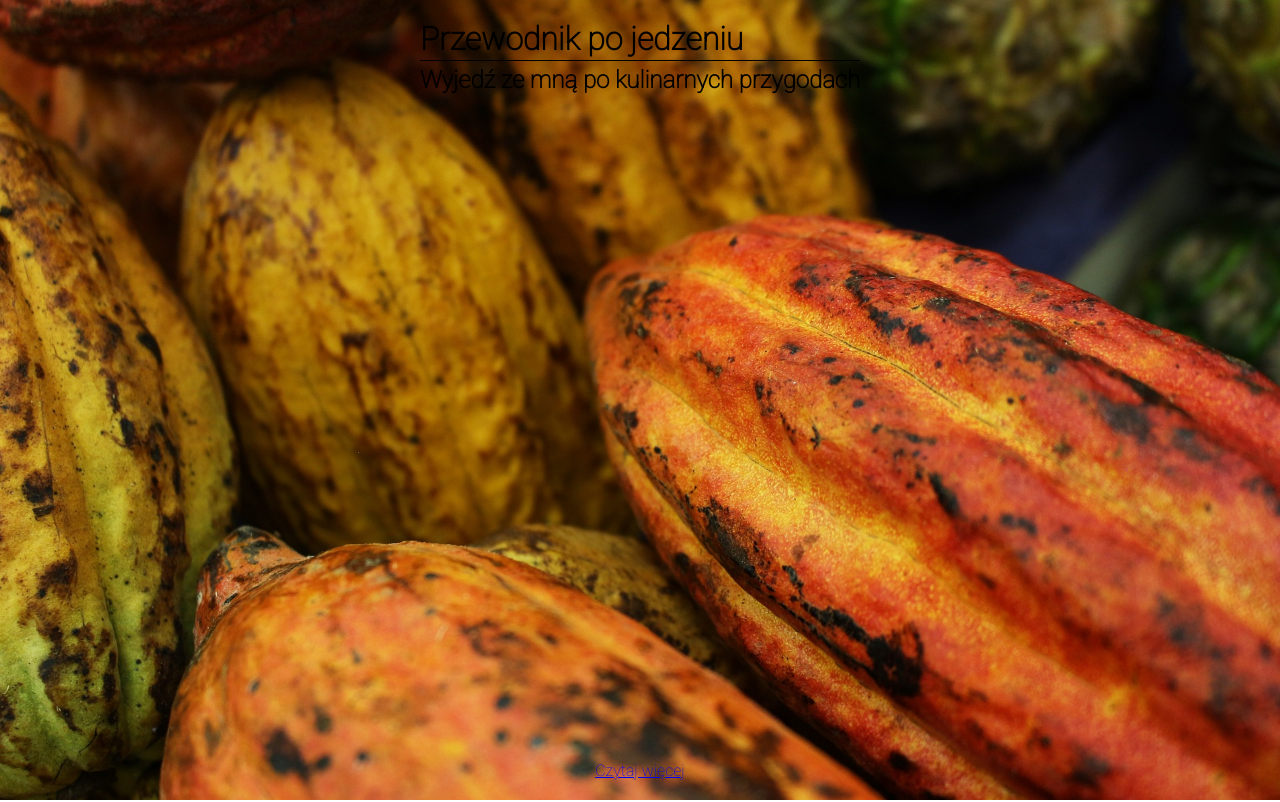
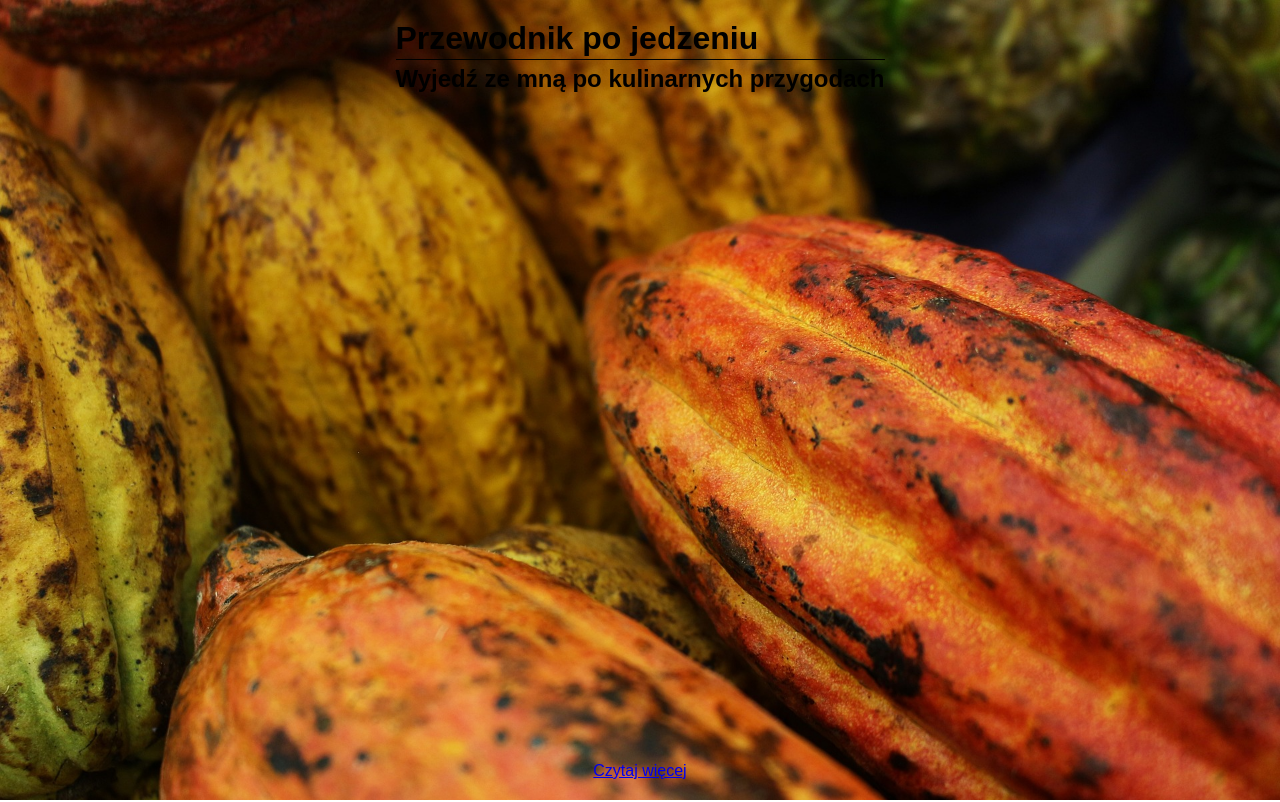
Before and after one commit to mradawiec/PWA_projekt, a plain HTML site: page index.html in a window 1280 px wide. Shown: the top 802 px of the page. Drawn offline with Linux system fonts and the light colour scheme.

Commit message:
Zmiany css

```diff
--- a/style.css
+++ b/style.css
@@ -6,7 +6,7 @@
 
 html {
     scroll-behavior: smooth;
-    font-family: 'Roboto', sans-serif;
+    font-family: 'Montserrat', sans-serif;
 }
 
 header {
@@ -16,7 +16,7 @@ header {
     flex-direction: column;
     justify-content: space-between;
     align-items: center;
-    background-image: url(./img/background.jpg);
+    background-image: url('./img/background.jpg');
     background-size: cover;
     background-position: 30% 0;
 }
@@ -24,7 +24,7 @@ header {
 header h1 {
     margin-bottom: 5px;
     padding-bottom: 2px;
-    border-bottom: 1px solid black;
+    border-bottom: 1px solid black
 }
 
 .all_places {
```
